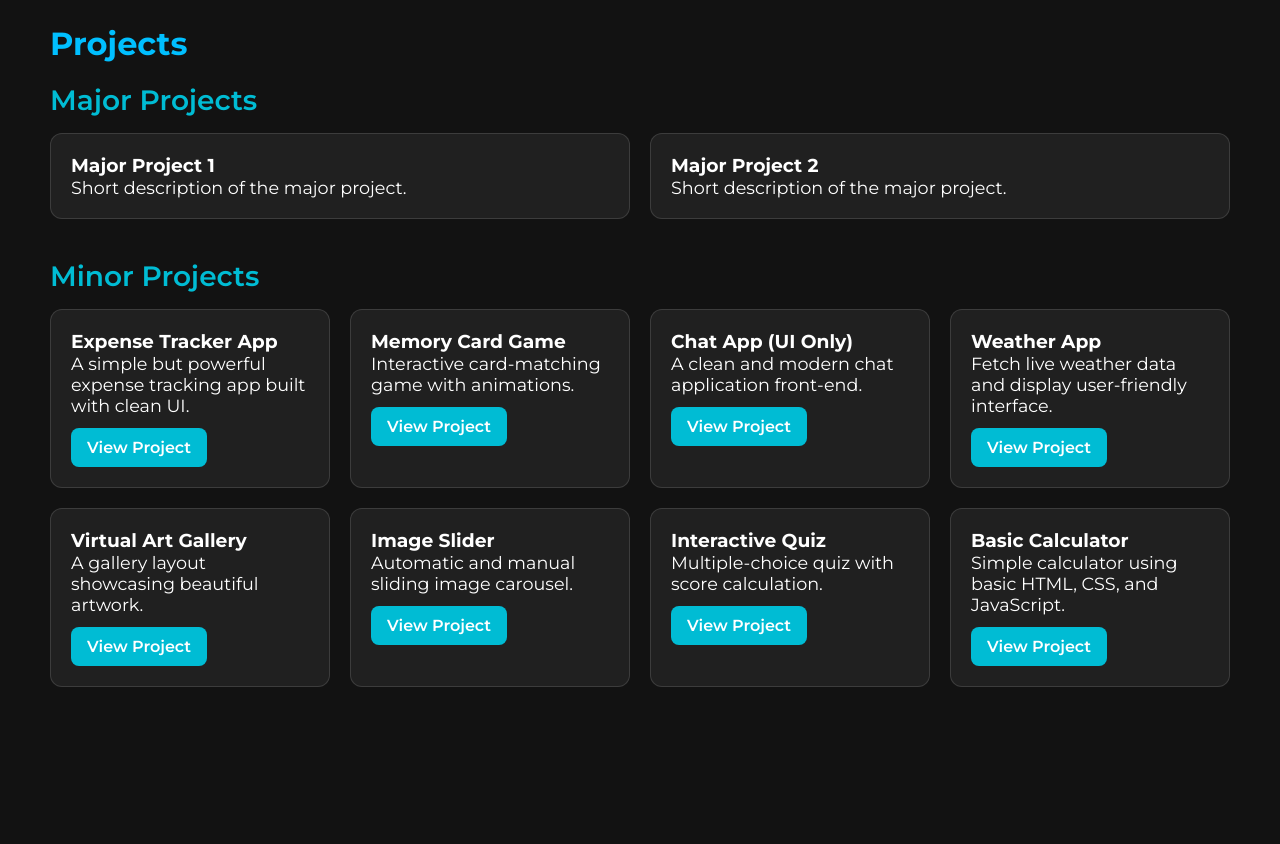
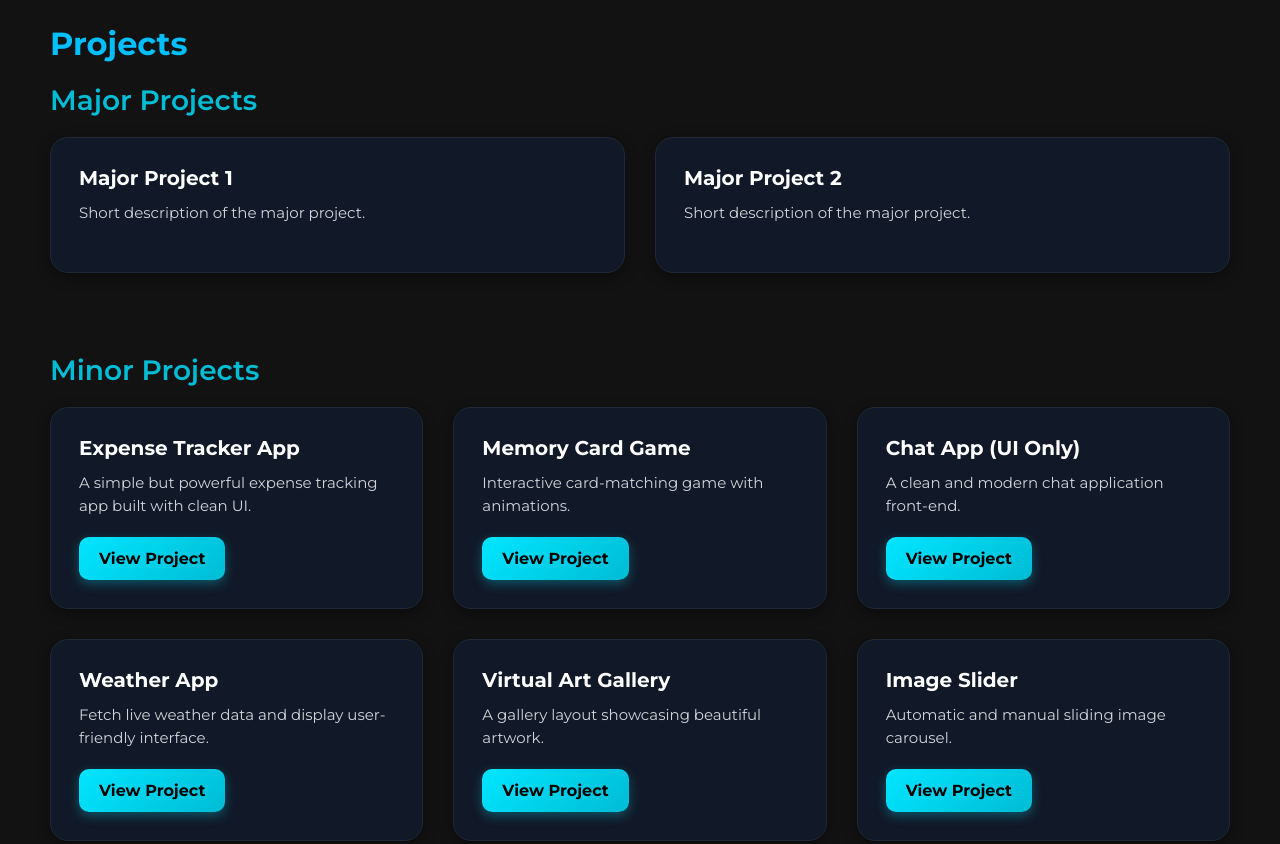
Before and after one commit to BhanuPrakash-Guniganti/personal-portfolio, a plain HTML site: page index.html in a window 1280 px wide. Shown: the part 1460-2304 px from the top of the page. Drawn offline with Linux system fonts and the light colour scheme.

Commit message:
Updated CSS

```diff
--- a/style.css
+++ b/style.css
@@ -14,7 +14,9 @@ body {
   scroll-behavior: smooth;
 }
 
+
 /* Navigation */
+
 nav {
   position: fixed;
   width: 100%;
@@ -23,7 +25,9 @@ nav {
   align-items: center;
   padding: 15px 50px;
   background-color: rgba(0,0,0,0.85);
+  backdrop-filter: blur(6px);
   z-index: 100;
+  border-bottom: 1px solid #1f2937;
 }
 
 nav .logo {
@@ -49,7 +53,17 @@ nav ul li a:hover {
   color: #00bfff;
 }
 
+.logo-img {
+  width: 45px;
+  height: 45px;
+  border-radius: 50%;
+  object-fit: cover;
+  cursor: pointer;
+}
+
+
 /* Hero Section */
+
 #hero {
   height: 100vh;
   display: flex;
@@ -89,7 +103,9 @@ nav ul li a:hover {
   background-color: #0095d1;
 }
 
+
 /* Sections */
+
 section {
   padding: 80px 50px;
 }
@@ -100,14 +116,18 @@ section h2 {
   color: #00bfff;
 }
 
+
 /* About Section */
+
 #about p {
   max-width: 800px;
   line-height: 1.8;
   font-size: 1.1rem;
 }
 
-/* Skills Section - Simple List */
+
+/* Skills Section */
+
 .skills-container {
   display: flex;
   flex-wrap: wrap;
@@ -130,15 +150,89 @@ section h2 {
   background-color: #0095d1;
 }
 
-/* Projects Section */
-#projects p {
-  font-size: 1.1rem;
+
+/* Project Section */
+
+.project-category {
+  margin-bottom: 40px;
 }
 
+.project-subtitle {
+  font-size: 28px;
+  margin-bottom: 16px;
+  color: #00bcd4;
+  font-weight: 600;
+}
+
+/* ---- Project Grid (Improved Layout) ---- */
+.projects-grid {
+  display: grid;
+  grid-template-columns: repeat(auto-fit, minmax(280px, 1fr));
+  gap: 30px;
+  margin-top: 20px;
+  padding-bottom: 40px;
+}
+
+/* ---- Premium Project Cards ---- */
+.project-card {
+  background: #111827;
+  padding: 28px;
+  border-radius: 18px;
+  border: 1px solid #1f2937;
+  text-decoration: none;
+  color: #ffffff;
+  box-shadow: 0 4px 14px rgba(0, 0, 0, 0.4);
+  transition: all 0.35s ease;
+  position: relative;
+  overflow: hidden;
+}
+
+.project-card:hover {
+  transform: translateY(-8px);
+  border-color: #00e5ff;
+  box-shadow: 0 0 20px rgba(0, 229, 255, 0.4);
+}
+
+/* Card Title */
+.project-card h3 {
+  font-size: 20px;
+  font-weight: 700;
+  margin-bottom: 12px;
+  color: #ffffff;
+}
+
+/* Card Description */
+.project-card p {
+  color: #d1d5db;
+  font-size: 15px;
+  line-height: 1.5;
+  margin-bottom: 20px;
+}
+
+/* View Project Button */
+.project-btn {
+  display: inline-block;
+  padding: 12px 20px;
+  background: linear-gradient(135deg, #00e5ff, #00bcd4);
+  color: #000;
+  font-weight: 700;
+  border-radius: 10px;
+  text-decoration: none;
+  transition: 0.3s ease;
+  box-shadow: 0 4px 12px rgba(0, 229, 255, 0.3);
+}
+
+.project-btn:hover {
+  opacity: 0.85;
+  transform: scale(1.05);
+}
+
+
 /* Contact Section */
+
 .contact-links {
   display: flex;
-  justify-content: center; /* horizontal layout */
+  justify-content: center;
   gap: 40px;
   margin-top: 20px;
 }
@@ -156,7 +250,9 @@ section h2 {
   transform: scale(1.1);
 }
 
+
 /* Footer */
+
 footer {
   text-align: center;
   padding: 20px 0;
@@ -164,7 +260,9 @@ footer {
   color: #888;
 }
 
+
 /* Responsive */
+
 @media (max-width: 768px) {
   nav {
     padding: 15px 25px;
@@ -177,64 +275,12 @@ footer {
   #hero h2 {
     font-size: 1.2rem;
   }
+
+  section {
+    padding: 60px 25px;
+  }
+
+  .projects-grid {
+    grid-template-columns: repeat(auto-fit, minmax(240px, 1fr));
+  }
 }
-
-.logo-img {
-  width: 45px;
-  height: 45px;
-  border-radius: 50%;
-  object-fit: cover;
-  cursor: pointer;
-}
-
-.project-category {
-  margin-bottom: 40px;
-}
-
-.project-subtitle {
-  font-size: 28px;
-  margin-bottom: 16px;
-  color: #00bcd4;
-  font-weight: 600;
-}
-
-/* Project Grid */
-.projects-grid {
-  display: grid;
-  grid-template-columns: repeat(auto-fit, minmax(260px, 1fr));
-  gap: 20px;
-}
-
-
-/* Project Card */
-.project-card {
-  background: #ffffff10;
-  padding: 20px;
-  border-radius: 12px;
-  text-decoration: none;
-  color: white;
-  border: 1px solid #ffffff20;
-  transition: 0.3s ease;
-}
-
-.project-card:hover {
-  transform: translateY(-5px);
-  background: #ffffff20;
-  border-color: #00bcd4;
-}
-
-.project-btn {
-  display: inline-block;
-  margin-top: 12px;
-  padding: 10px 16px;
-  background: #00bcd4;
-  color: #ffffff;
-  text-decoration: none;
-  border-radius: 8px;
-  font-weight: 600;
-  transition: 0.3s ease;
-}
-
-.project-btn:hover {
-  background: #0097a7;
-}
```
